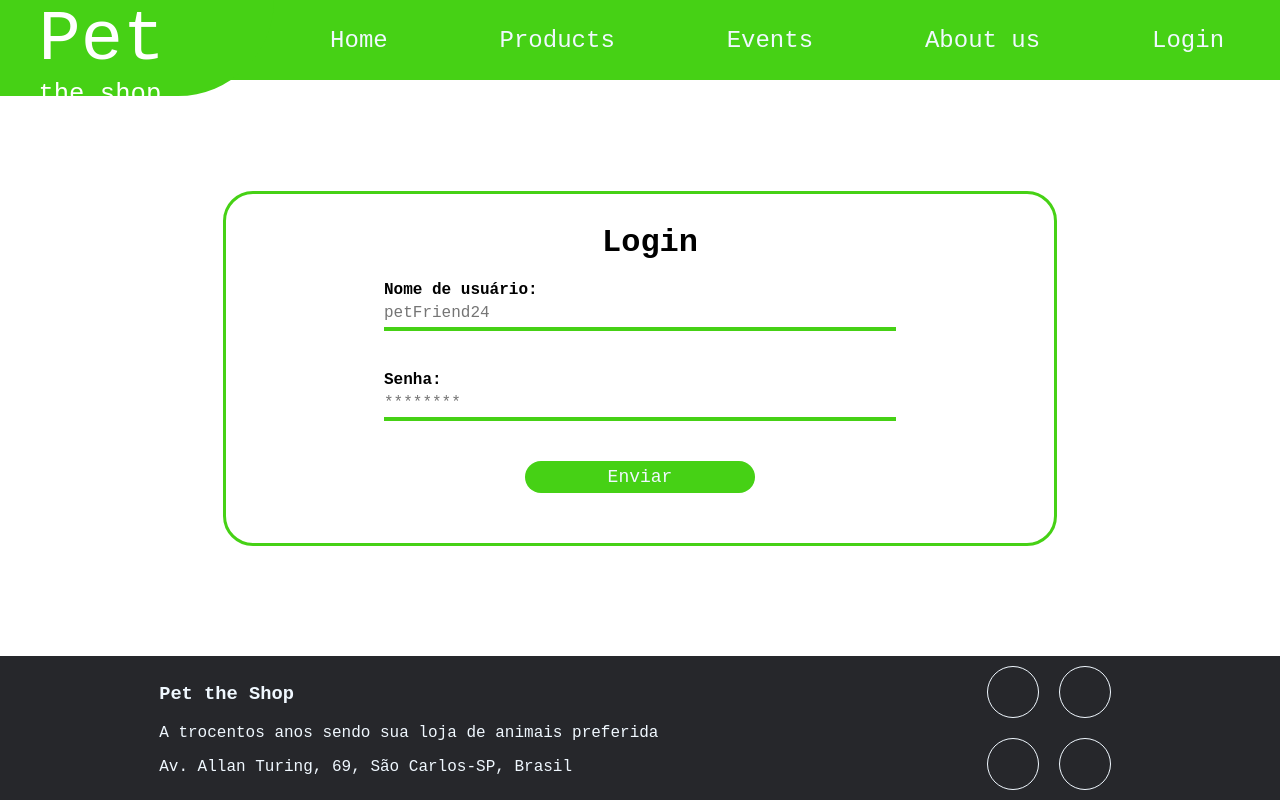
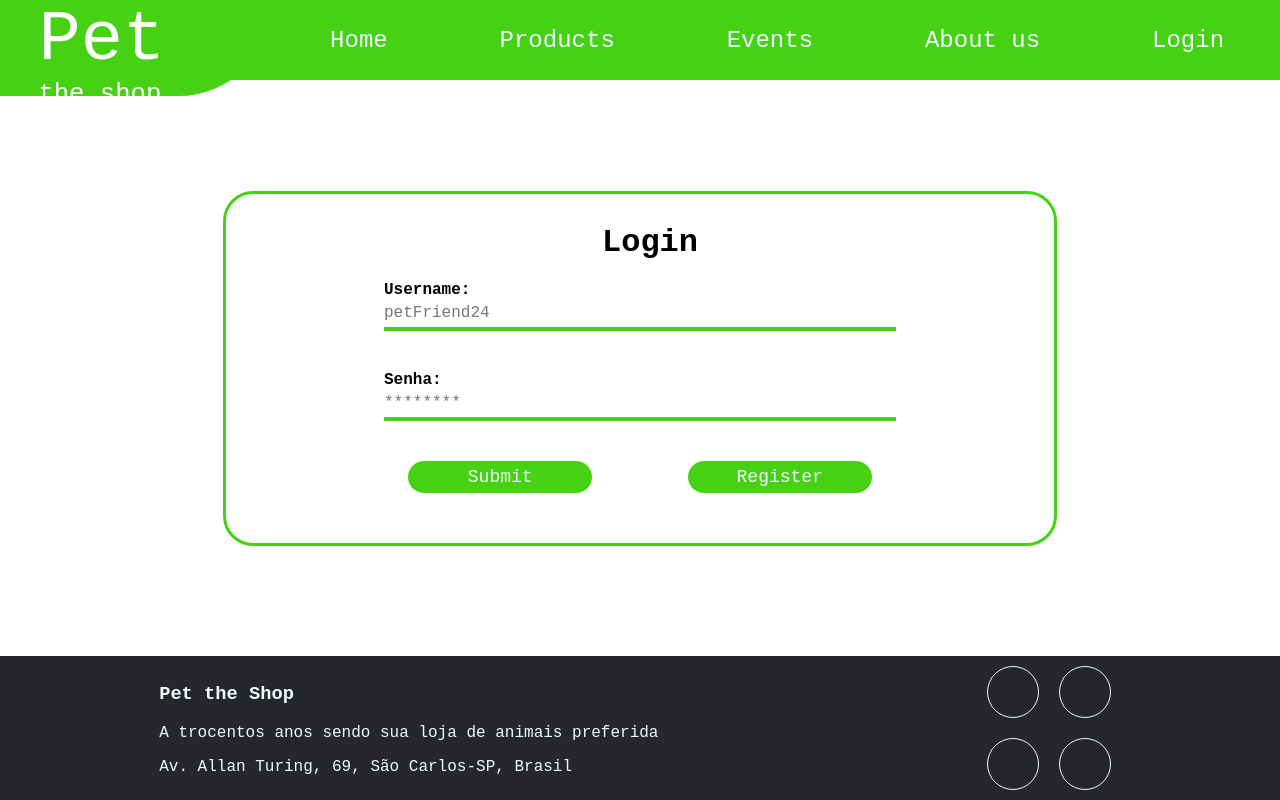
Before and after one commit to VictorRS27/WebIntroProject, a Vue app: page /login in a window 1280 px wide. Built offline with nearby package versions, Linux system fonts and the light colour scheme.

Commit message:
Register Button added in the login page

```diff
--- a/src/views/LoginView.vue
+++ b/src/views/LoginView.vue
@@ -4,14 +4,17 @@
     <div class="box">
       <h1>Login</h1>
       <div class="form-group">
-        <label for="username">Nome de usuário:</label>
+        <label for="username">Username:</label>
         <input type="text" placeholder="petFriend24" v-model="username" />
       </div>
       <div class="form-group">
         <label for="username">Senha:</label>
         <input type="password" placeholder="********" v-model="password" />
       </div>
-      <button class="submit-button" @click="redirect">Enviar</button>
+      <div class="buttons">
+        <button class="submit-button" @click="redirect">Submit</button>
+        <button class="submit-button" @click="redirectRegisterClient">Register</button>
+      </div>
     </div>
   </div>
 </template>
@@ -68,6 +71,9 @@ export default {
       .catch((error) => {
         console.log(error);
       });
+    },
+    redirectRegisterClient() {
+      this.$router.push('/RegisterUsers');
     }
   }
 }
@@ -96,4 +102,11 @@ h1 {
   margin-top: 20vh;
   margin-bottom: 10vh;
 }
+
+.buttons {
+  display: flex;
+  justify-content: space-evenly;
+  width: 80%;
+}
+
 </style>
--- a/src/views/RegisterClientView.vue
+++ b/src/views/RegisterClientView.vue
@@ -1,6 +1,7 @@
 <template>
+    <Navbar/>
+
     <div class="container">
-
         <div class="box">
             <h2>Register Client</h2>
 
@@ -37,10 +38,10 @@
     </div>
 </template>
 <script>
+
 import Navbar from '../components/Navbar.vue'
 import Footer from '../components/Footer.vue'
 import axios from 'axios';
-
 
 export default {
     components: {
@@ -120,6 +121,8 @@ export default {
 </script >
 <style scoped>
 .container {
+    margin-top: 15vh;
+    margin-bottom: 10vh;
     display: flex;
     justify-content: center;
     align-items: center;
@@ -131,7 +134,6 @@ export default {
     align-items: center;
     flex-direction: column;
     justify-content: center;
-    padding: 0;
 }
 
 h2 {
```
Lines whose indentation alone changed are shown as unchanged.
